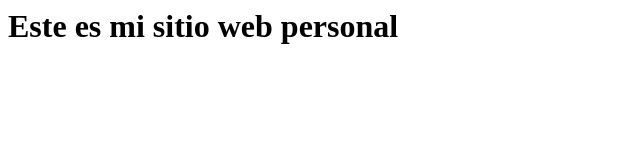
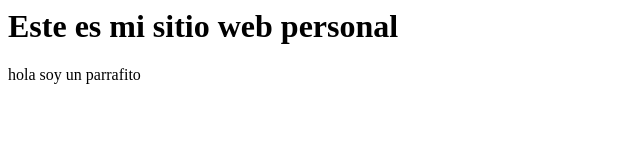
Before and after one commit to ntive/clase-ondemand, a plain HTML site: page index.html in a window 1280 px wide. Shown: the whole page, without its empty margins (0-640 px from the left). Drawn offline with Linux system fonts and the light colour scheme.

Commit message:
agregue un parrafo

```diff
--- a/index.html
+++ b/index.html
@@ -2,5 +2,7 @@
     <head></head>
     <body>
         <h1>Este es mi sitio web personal</h1>
+
+        <p>hola soy un parrafito</p>
     </body>
 </html>
```
